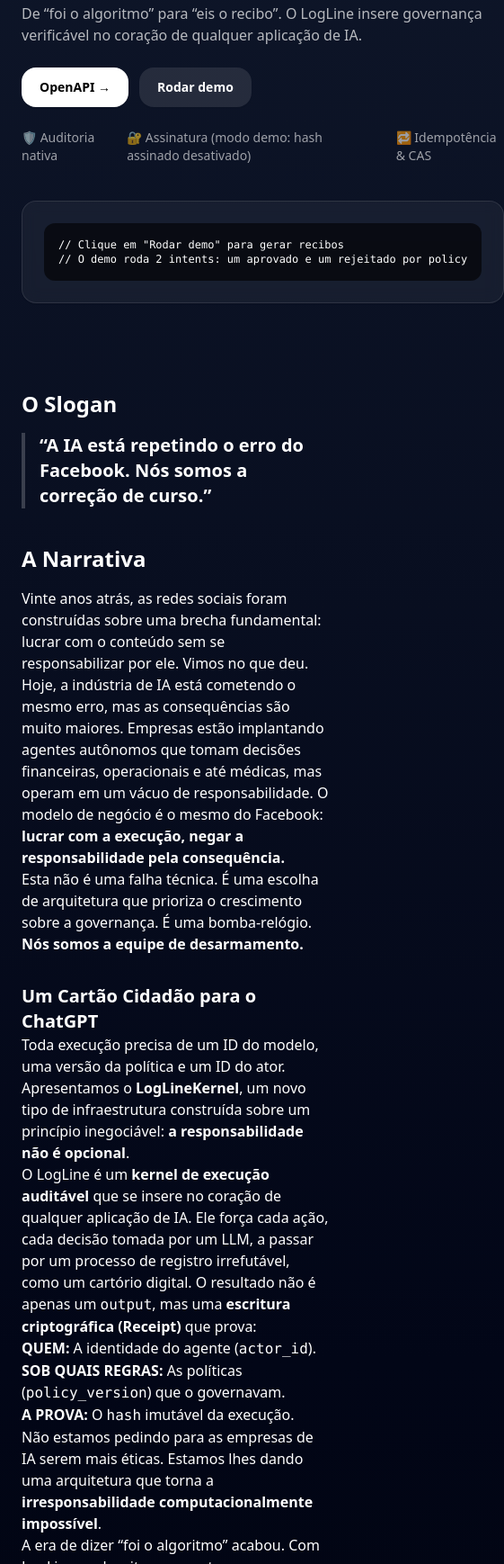
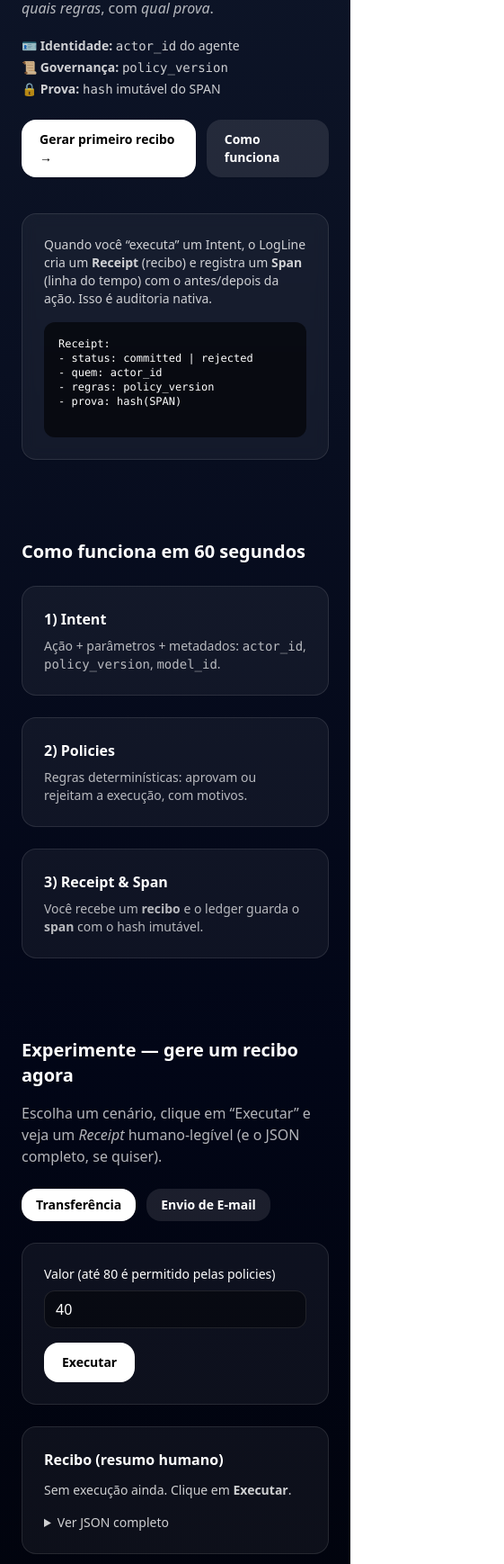
Before and after one commit to danvoulez/logline-landing, a website: page index.html in a window 390 px wide. Shown: the part 262-2000 px from the top of the page at 90% size, 561 px wide, since content can reach past the window. Drawn offline with nearby package versions, Linux system fonts and the light colour scheme.

Commit message:
Update LogLine landing page with UX improvements
- Updated title to 'Responsabilidade não é opcional'
- Enhanced meta description with call-to-action
- Added demo-guided.js for improved user experience
- Updated logline-kernel.browser.js with optimizations
- Added cursor pointer style for interactive elements

```diff
--- a/index.html
+++ b/index.html
@@ -3,9 +3,10 @@
 <head>
   <meta charset="UTF-8" />
   <meta name="viewport" content="width=device-width, initial-scale=1.0" />
-  <title>LogLine — Kernel Auditável para IA</title>
-  <meta name="description" content="Cada ação com identidade, política e recibo criptográfico."/>
+  <title>LogLine — Responsabilidade não é opcional</title>
+  <meta name="description" content="Cada ação de IA com identidade, política e recibo criptográfico. Gere seu primeiro recibo em 30 segundos."/>
   <script src="https://cdn.tailwindcss.com"></script>
+  <style>summary{cursor:pointer}</style>
 </head>
 <body class="min-h-screen text-white bg-gradient-to-b from-slate-900 via-slate-950 to-black">
   <nav class="mx-auto max-w-7xl px-6 py-5 flex items-center justify-between">
@@ -15,102 +16,136 @@
     </div>
     <div class="hidden md:flex items-center gap-6 text-sm text-white/80">
       <a href="#como" class="hover:text-white">Como funciona</a>
-      <a href="#narrativa" class="hover:text-white">Narrativa</a>
-      <a href="#api" class="hover:text-white">API</a>
-      <a href="#demo" class="hover:text-white">Demo</a>
+      <a href="#demo" class="hover:text-white">Experimente</a>
+      <a href="#glossario" class="hover:text-white">Glossário</a>
+      <a href="#faq" class="hover:text-white">FAQ</a>
     </div>
-    <div class="flex items-center gap-3">
-      <a href="#demo" class="inline-flex items-center gap-2 rounded-2xl px-5 py-3 text-sm font-semibold shadow-sm bg-white text-black hover:bg-white/90">Ver Demo</a>
-      <a href="https://github.com" class="inline-flex items-center gap-2 rounded-2xl px-5 py-3 text-sm font-semibold shadow-sm bg-white/10 text-white hover:bg-white/20">GitHub</a>
-    </div>
+    <a href="#demo" class="inline-flex items-center gap-2 rounded-2xl px-5 py-3 text-sm font-semibold shadow-sm bg-white text-black hover:bg-white/90">Gerar meu primeiro recibo</a>
   </nav>
 
-  <header class="mx-auto max-w-7xl px-6 py-12 md:py-20">
+  <header class="mx-auto max-w-7xl px-6 pt-8 pb-12 md:pb-20">
     <div class="grid md:grid-cols-2 gap-10 items-center">
       <div>
-        <h1 class="text-3xl md:text-5xl font-extrabold leading-tight">O kernel auditável para IA: <span class="text-white/80">toda ação com identidade, política e recibo criptográfico.</span></h1>
-        <p class="mt-5 text-white/70 md:text-lg">De “foi o algoritmo” para “eis o recibo”. O LogLine insere governança verificável no coração de qualquer aplicação de IA.</p>
-        <div class="mt-6 flex flex-wrap gap-3">
-          <a href="#api" class="inline-flex items-center gap-2 rounded-2xl px-5 py-3 text-sm font-semibold shadow-sm bg-white text-black hover:bg-white/90">OpenAPI →</a>
-          <a href="#demo" class="inline-flex items-center gap-2 rounded-2xl px-5 py-3 text-sm font-semibold shadow-sm bg-white/10 hover:bg-white/20">Rodar demo</a>
-        </div>
-        <div class="mt-6 flex items-center gap-5 text-white/60 text-sm">
-          <div class="flex items-center gap-2">🛡️ Auditoria nativa</div>
-          <div class="flex items-center gap-2">🔐 Assinatura (modo demo: hash assinado desativado)</div>
-          <div class="flex items-center gap-2">🔁 Idempotência & CAS</div>
+        <h1 class="text-3xl md:text-5xl font-extrabold leading-tight">De “foi o algoritmo” para “eis o recibo”</h1>
+        <p class="mt-5 text-white/70 md:text-lg">O LogLine transforma cada ação de IA em uma escritura verificável: <em>Quem</em> agiu, <em>sob quais regras</em>, com <em>qual prova</em>.</p>
+        <ul class="mt-5 text-white/80 text-sm space-y-1">
+          <li>🪪 <strong>Identidade:</strong> <code>actor_id</code> do agente</li>
+          <li>📜 <strong>Governança:</strong> <code>policy_version</code></li>
+          <li>🔒 <strong>Prova:</strong> <code>hash</code> imutável do SPAN</li>
+        </ul>
+        <div class="mt-6 flex gap-3">
+          <a href="#demo" class="inline-flex items-center gap-2 rounded-2xl px-5 py-3 text-sm font-semibold shadow-sm bg-white text-black hover:bg-white/90">Gerar primeiro recibo →</a>
+          <a href="#como" class="inline-flex items-center gap-2 rounded-2xl px-5 py-3 text-sm font-semibold shadow-sm bg-white/10 hover:bg-white/20">Como funciona</a>
         </div>
       </div>
       <div class="rounded-2xl border border-white/10 bg-white/5 backdrop-blur p-6 shadow-sm">
-<pre class="text-xs md:text-sm p-4 rounded-xl bg-black/60 text-white overflow-auto"><code>// Clique em "Rodar demo" para gerar recibos
-// O demo roda 2 intents: um aprovado e um rejeitado por policy</code></pre>
+        <p class="text-white/80 text-sm">Quando você “executa” um Intent, o LogLine cria um <strong>Receipt</strong> (recibo) e registra um <strong>Span</strong> (linha do tempo) com o antes/depois da ação. Isso é auditoria nativa.</p>
+        <pre class="mt-4 text-xs md:text-sm p-4 rounded-xl bg-black/60 text-white overflow-auto"><code>Receipt:
+- status: committed | rejected
+- quem: actor_id
+- regras: policy_version
+- prova: hash(SPAN)
+        </code></pre>
       </div>
     </div>
   </header>
 
-
-<section id="narrativa" class="mx-auto max-w-5xl px-6 py-12">
-  <h2 class="text-2xl font-bold mb-4">O Slogan</h2>
-  <blockquote class="border-l-4 border-white/20 pl-4 text-xl font-semibold">
-    “A IA está repetindo o erro do Facebook. Nós somos a correção de curso.”
-  </blockquote>
-
-  <h2 class="text-2xl font-bold mt-10 mb-4">A Narrativa</h2>
-  <div class="prose prose-invert max-w-none">
-    <p>Vinte anos atrás, as redes sociais foram construídas sobre uma brecha fundamental: lucrar com o conteúdo sem se responsabilizar por ele. Vimos no que deu.</p>
-    <p>Hoje, a indústria de IA está cometendo o mesmo erro, mas as consequências são muito maiores. Empresas estão implantando agentes autônomos que tomam decisões financeiras, operacionais e até médicas, mas operam em um vácuo de responsabilidade. O modelo de negócio é o mesmo do Facebook: <strong>lucrar com a execução, negar a responsabilidade pela consequência.</strong></p>
-    <p>Esta não é uma falha técnica. É uma escolha de arquitetura que prioriza o crescimento sobre a governança. É uma bomba-relógio.</p>
-    <p><strong>Nós somos a equipe de desarmamento.</strong></p>
-
-    <h3 class="text-xl font-semibold mt-8">Um Cartão Cidadão para o ChatGPT</h3>
-    <p>Toda execução precisa de um ID do modelo, uma versão da política e um ID do ator.</p>
-    <p>Apresentamos o <strong>LogLineKernel</strong>, um novo tipo de infraestrutura construída sobre um princípio inegociável: <strong>a responsabilidade não é opcional</strong>.</p>
-    <p>O LogLine é um <strong>kernel de execução auditável</strong> que se insere no coração de qualquer aplicação de IA. Ele força cada ação, cada decisão tomada por um LLM, a passar por um processo de registro irrefutável, como um cartório digital. O resultado não é apenas um <code>output</code>, mas uma <strong>escritura criptográfica (Receipt)</strong> que prova:</p>
-    <ul>
-      <li><strong>QUEM:</strong> A identidade do agente (<code>actor_id</code>).</li>
-      <li><strong>SOB QUAIS REGRAS:</strong> As políticas (<code>policy_version</code>) que o governavam.</li>
-      <li><strong>A PROVA:</strong> O <code>hash</code> imutável da execução.</li>
-    </ul>
-    <p>Não estamos pedindo para as empresas de IA serem mais éticas. Estamos lhes dando uma arquitetura que torna a <strong>irresponsabilidade computacionalmente impossível</strong>.</p>
-    <p>A era de dizer “foi o algoritmo” acabou. Com LogLine, o algoritmo agora tem nome, sobrenome e um registro de cada ato que já cometeu.</p>
-    <p>O Facebook levou 20 anos para ser confrontado com as consequências de sua arquitetura. A IA não terá esse tempo. A correção de curso começa agora.</p>
-  </div>
-</section>
-
-
-  <section id="como" class="mx-auto max-w-7xl px-6 py-12">
-    <h2 class="text-xl md:text-2xl font-bold mb-6">Como funciona</h2>
+  <section id="como" class="mx-auto max-w-7xl px-6 py-10">
+    <h2 class="text-xl md:text-2xl font-bold mb-6">Como funciona em 60 segundos</h2>
     <div class="grid md:grid-cols-3 gap-6">
-      <div class="rounded-2xl border border-white/10 bg-white/5 p-6"><strong>Intent</strong><p class="text-white/70 text-sm mt-2">Ação + parâmetros + metadados (policy_version, model_id, model_digest, actor_id...).</p></div>
-      <div class="rounded-2xl border border-white/10 bg-white/5 p-6"><strong>Policies</strong><p class="text-white/70 text-sm mt-2">Regras determinísticas com códigos estáveis, evidências e versões.</p></div>
-      <div class="rounded-2xl border border-white/10 bg-white/5 p-6"><strong>Receipt & Span</strong><p class="text-white/70 text-sm mt-2">Recibo com hash do SPAN e prova reprodutível (assinatura desativada no demo do browser).</p></div>
+      <div class="rounded-2xl border border-white/10 bg-white/5 p-6">
+        <h3 class="font-semibold">1) Intent</h3>
+        <p class="text-white/70 text-sm mt-2">Ação + parâmetros + metadados: <code>actor_id</code>, <code>policy_version</code>, <code>model_id</code>.</p>
+      </div>
+      <div class="rounded-2xl border border-white/10 bg-white/5 p-6">
+        <h3 class="font-semibold">2) Policies</h3>
+        <p class="text-white/70 text-sm mt-2">Regras determinísticas: aprovam ou rejeitam a execução, com motivos.</p>
+      </div>
+      <div class="rounded-2xl border border-white/10 bg-white/5 p-6">
+        <h3 class="font-semibold">3) Receipt & Span</h3>
+        <p class="text-white/70 text-sm mt-2">Você recebe um <strong>recibo</strong> e o ledger guarda o <strong>span</strong> com o hash imutável.</p>
+      </div>
     </div>
   </section>
 
-  <section id="api" class="mx-auto max-w-7xl px-6 py-12">
-    <h2 class="text-xl md:text-2xl font-bold mb-4">OpenAPI — Receipt API</h2>
-    <p class="text-white/70">Veja os arquivos em <code>/api/openapi.yaml</code> e <code>/api/openapi.json</code>.</p>
+  <section id="demo" class="mx-auto max-w-7xl px-6 py-12">
+    <h2 class="text-xl md:text-2xl font-bold mb-4">Experimente — gere um recibo agora</h2>
+    <p class="text-white/70 mb-6">Escolha um cenário, clique em “Executar” e veja um <em>Receipt</em> humano-legível (e o JSON completo, se quiser).</p>
+    <div class="flex flex-wrap gap-3 mb-6">
+      <button data-scn="transfer" class="scn-btn rounded-2xl px-4 py-2 text-sm font-semibold bg-white text-black">Transferência</button>
+      <button data-scn="email" class="scn-btn rounded-2xl px-4 py-2 text-sm font-semibold bg-white/10 hover:bg-white/20">Envio de E-mail</button>
+    </div>
+    <div id="form-area" class="grid md:grid-cols-3 gap-6">
+      <div class="md:col-span-2 rounded-2xl border border-white/10 bg-white/5 p-6">
+        <div id="form-transfer">
+          <label class="block text-sm mb-2">Valor (até 80 é permitido pelas policies)</label>
+          <input id="amount" type="number" value="40" min="0" class="w-full rounded-xl bg-black/40 border border-white/10 px-3 py-2" />
+          <div class="mt-4 flex gap-3">
+            <button id="run-transfer" class="rounded-2xl px-5 py-3 text-sm font-semibold bg-white text-black hover:bg-white/90">Executar</button>
+          </div>
+        </div>
+        <div id="form-email" class="hidden">
+          <label class="block text-sm mb-2">Para (e-mail)</label>
+          <input id="to" type="email" placeholder="user@example.com" class="w-full rounded-xl bg-black/40 border border-white/10 px-3 py-2" />
+          <label class="block text-sm mt-4 mb-2">Assunto</label>
+          <input id="subject" type="text" value="Hello" class="w-full rounded-xl bg-black/40 border border-white/10 px-3 py-2" />
+          <div class="mt-4 flex gap-3">
+            <button id="run-email" class="rounded-2xl px-5 py-3 text-sm font-semibold bg-white text-black hover:bg-white/90">Executar</button>
+          </div>
+          <p class="text-white/50 text-xs mt-3">Dica: Deixe o campo “Para” vazio para ver a policy rejeitar.</p>
+        </div>
+      </div>
+      <div class="rounded-2xl border border-white/10 bg-white/5 p-6">
+        <h3 class="font-semibold">Recibo (resumo humano)</h3>
+        <div id="receipt-human" class="mt-3 text-sm text-white/80 space-y-1">
+          <p>Sem execução ainda. Clique em <strong>Executar</strong>.</p>
+        </div>
+        <details class="mt-4">
+          <summary class="text-white/80 text-sm">Ver JSON completo</summary>
+          <pre id="receipt-json" class="mt-3 text-xs p-3 rounded-xl bg-black/60 overflow-auto">—</pre>
+        </details>
+      </div>
+    </div>
   </section>
 
-  <section id="demo" class="mx-auto max-w-7xl px-6 py-12">
-    <h2 class="text-xl md:text-2xl font-bold mb-4">Demo (browser)</h2>
-    <p class="text-white/70 mb-4">Gera dois recibos: um <em>committed</em> e um <em>rejected</em>. Mostra <code>hash</code>, <code>span_id</code>, <code>status</code> e campos-chave.</p>
-    <button id="runDemo" class="rounded-2xl px-5 py-3 text-sm font-semibold bg-white text-black hover:bg-white/90">Rodar demo</button>
-    <div id="out" class="mt-6 rounded-xl bg-black/50 p-4 text-sm whitespace-pre-wrap"></div>
-    <p class="text-white/50 text-xs mt-3">Nota: Assinaturas Ed25519 exigem chaves; no demo de browser, usamos apenas o <code>hash</code> do SPAN.</p>
+  <section id="glossario" class="mx-auto max-w-7xl px-6 py-12">
+    <h2 class="text-xl md:text-2xl font-bold mb-4">Glossário rápido</h2>
+    <ul class="text-white/80 text-sm space-y-2">
+      <li><strong>Intent:</strong> Pedido de execução (ação + parâmetros + metadados).</li>
+      <li><strong>Policy:</strong> Regra determinística que aprova/rejeita.</li>
+      <li><strong>Receipt:</strong> Recibo da execução (status, quem, regras, prova).</li>
+      <li><strong>Span:</strong> Registro completo da execução (pré/pós-estado + hash).</li>
+      <li><strong>Hash:</strong> Impressão digital do Span. Se muda algo, o hash muda.</li>
+    </ul>
+  </section>
+
+  <section id="faq" class="mx-auto max-w-7xl px-6 py-12">
+    <h2 class="text-xl md:text-2xl font-bold mb-4">FAQ</h2>
+    <div class="space-y-4 text-white/80 text-sm">
+      <div>
+        <p class="font-semibold">Isso não é só “logar”?</p>
+        <p>Não. O LogLine produz uma escritura com <em>hash do SPAN</em> (e assinatura quando há chave), que pode ser verificada fora do sistema.</p>
+      </div>
+      <div>
+        <p class="font-semibold">Precisa de servidor?</p>
+        <p>Para a demo, não. Em produção, você pode assinar no servidor/worker para ter prova criptográfica forte.</p>
+      </div>
+    </div>
   </section>
 
   <footer class="mx-auto max-w-7xl px-6 py-10 text-white/50 text-sm">
     <div class="flex flex-col md:flex-row items-start md:items-center justify-between gap-4">
       <p>© <span id="y"></span> LogLine Foundation — “A responsabilidade não é opcional.”</p>
       <div class="flex gap-4">
-        <a href="#api" class="hover:text-white">OpenAPI</a>
-        <a href="#demo" class="hover:text-white">Demo</a>
-        <a href="#narrativa" class="hover:text-white">Narrativa</a>
+        <a href="#demo" class="hover:text-white">Experimente</a>
+        <a href="#glossario" class="hover:text-white">Glossário</a>
+        <a href="#faq" class="hover:text-white">FAQ</a>
       </div>
     </div>
   </footer>
+
   <script>document.getElementById('y').textContent = new Date().getFullYear()</script>
-  <script src="dist/logline-kernel.browser.js"></script>
-  <script src="dist/demo.js" defer></script>
+  <script src="./dist/logline-kernel.browser.js"></script>
+  <script src="./dist/demo-guided.js" defer></script>
 </body>
 </html>
```
Also changed, not shown: public/index.html (+106 -71 lines), dist/demo-guided.js (added), dist/logline-kernel.browser.js, public/dist/demo-guided.js (added), public/dist/logline-kernel.browser.js, 1 other file.
